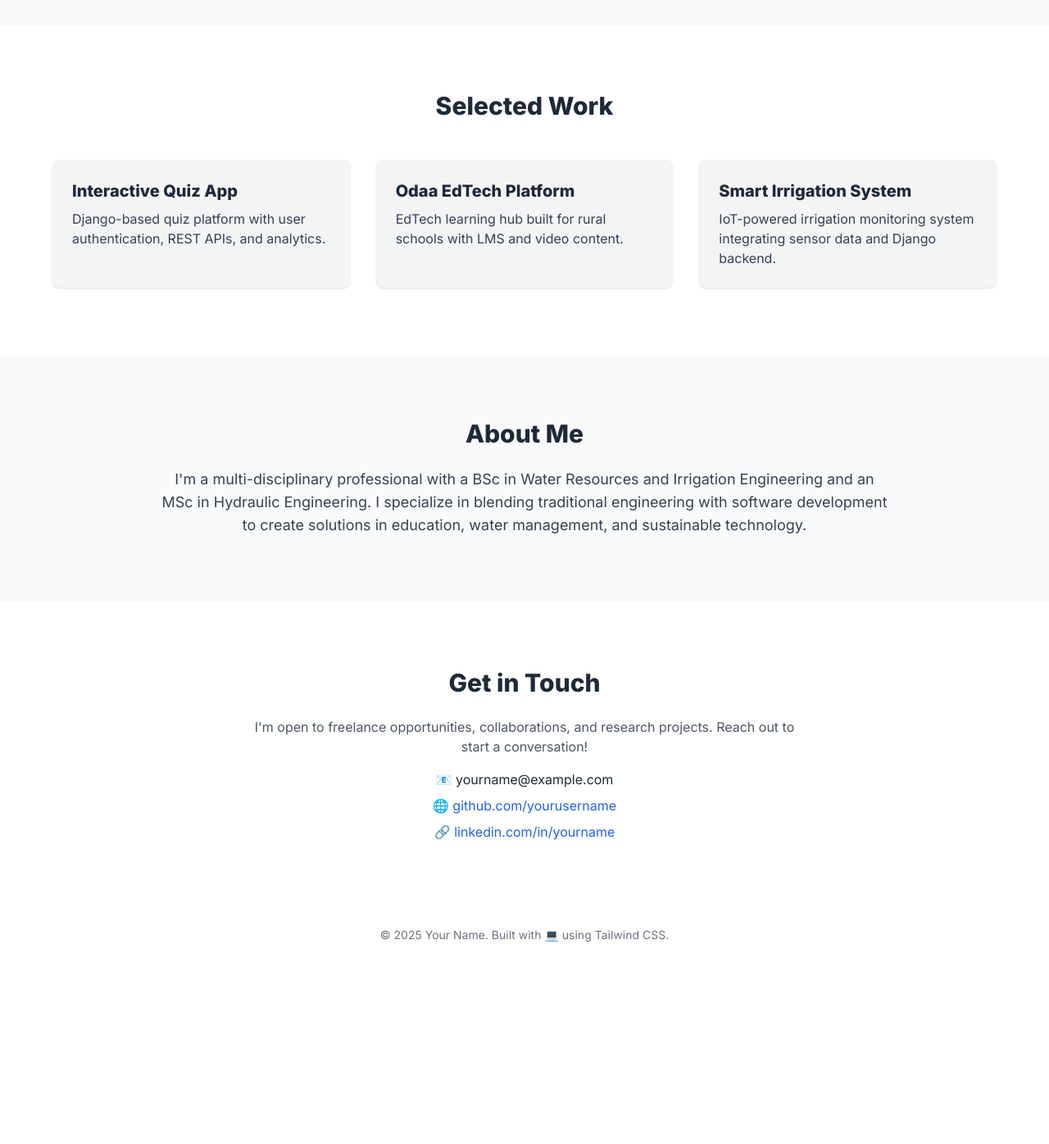
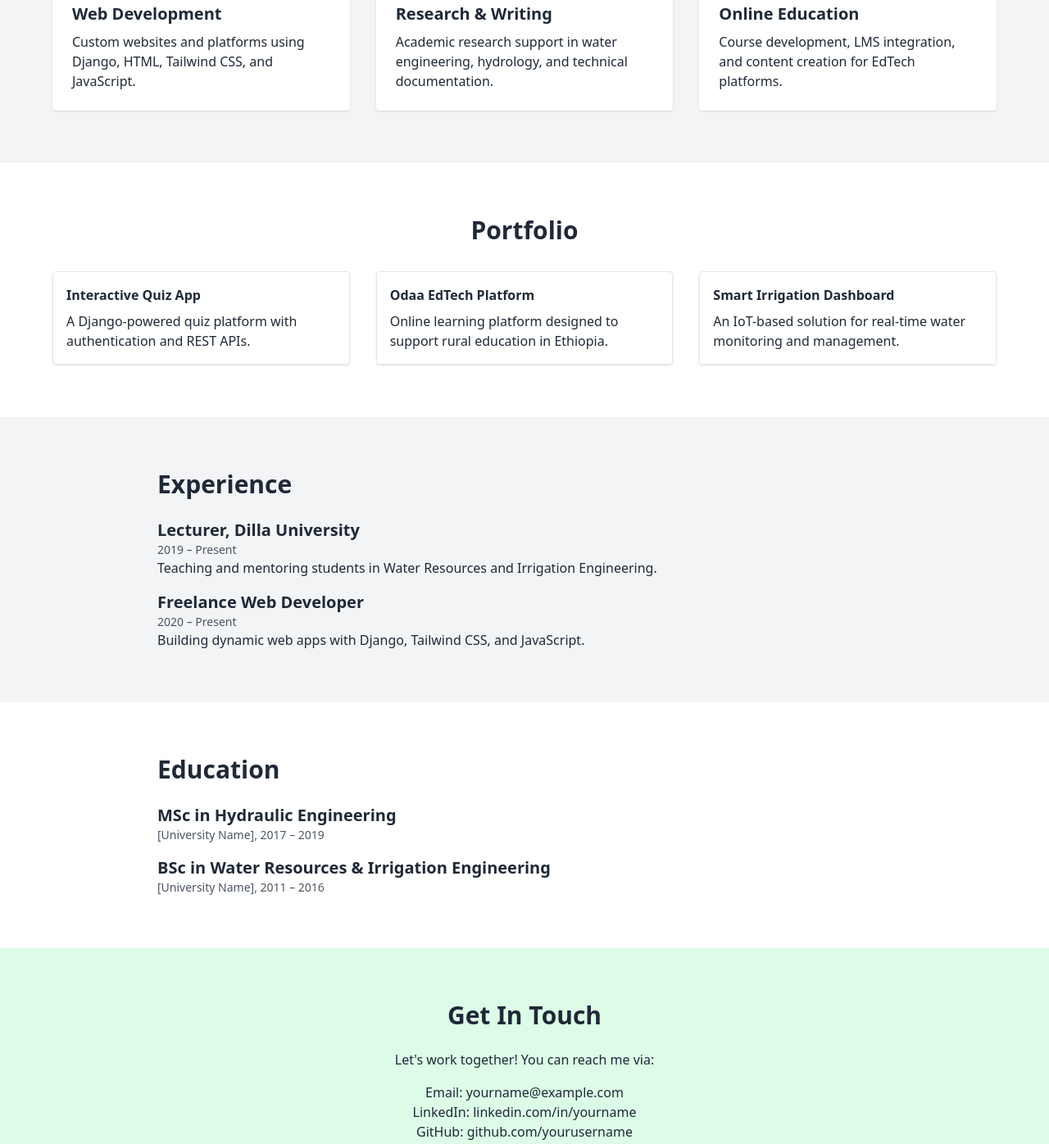
Before and after one commit to Agezadebelu/agezadebelu.github.io, a plain HTML site: page index.html in a window 1280 px wide. Shown: the part 769-2165 px from the top of the page at 82% size. Before the commit the page ends 1944 px from the top, so only its background shows below. Drawn offline with nearby package versions, Linux system fonts and the light colour scheme.

Commit message:
Update index.html

```diff
--- a/index.html
+++ b/index.html
@@ -3,72 +3,155 @@
 <head>
   <meta charset="UTF-8" />
   <meta name="viewport" content="width=device-width, initial-scale=1.0" />
-  <title>Your Name | Full-Stack Engineer & Researcher</title>
+  <title>Ageza Debelu | Full-Stack Engineer, Hydraulic Engineer and Researcher</title>
   <script src="https://cdn.tailwindcss.com"></script>
-  <link rel="preconnect" href="https://fonts.googleapis.com">
-  <link href="https://fonts.googleapis.com/css2?family=Inter:wght@400;600;800&display=swap" rel="stylesheet">
-  <style>
-    body {
-      font-family: 'Inter', sans-serif;
-    }
-  </style>
+  <script src="https://unpkg.com/@phosphor-icons/web"></script>
 </head>
-<body class="bg-white text-gray-800">
+<body class="bg-white text-gray-800 font-sans">
+  <!-- Navigation -->
+  <header class="bg-green-600 text-white shadow-md">
+    <div class="max-w-7xl mx-auto flex justify-between items-center p-4">
+      <div class="flex items-center space-x-4">
+        <img src="profile.jpg" alt="Profile" class="w-10 h-10 rounded-full" />
+        <h1 class="text-2xl font-bold">Ageza Debelu</h1>
+      </div>
+      <nav class="hidden md:block">
+        <ul class="flex space-x-6">
+          <li><a href="#about" class="hover:underline">About</a></li>
+          <li><a href="#services" class="hover:underline">Services</a></li>
+          <li><a href="#portfolio" class="hover:underline">Portfolio</a></li>
+          <li><a href="#experience" class="hover:underline">Experience</a></li>
+          <li><a href="#education" class="hover:underline">Education</a></li>
+          <li><a href="#contact" class="hover:underline">Contact</a></li>
+        </ul>
+      </nav>
+      <div class="md:hidden">
+        <button onclick="document.getElementById('mobile-menu').classList.toggle('hidden')">
+          <i class="ph ph-list text-2xl"></i>
+        </button>
+      </div>
+    </div>
+    <div id="mobile-menu" class="hidden md:hidden bg-green-700 px-4 py-2">
+      <ul class="space-y-2">
+        <li><a href="#about" class="block hover:underline">About</a></li>
+        <li><a href="#services" class="block hover:underline">Services</a></li>
+        <li><a href="#portfolio" class="block hover:underline">Portfolio</a></li>
+        <li><a href="#experience" class="block hover:underline">Experience</a></li>
+        <li><a href="#education" class="block hover:underline">Education</a></li>
+        <li><a href="#contact" class="block hover:underline">Contact</a></li>
+      </ul>
+    </div>
+  </header>
+
   <!-- Hero Section -->
-  <section class="min-h-screen flex items-center justify-center bg-gray-50 px-4">
-    <div class="max-w-3xl text-center">
-      <h1 class="text-5xl font-extrabold text-gray-900 leading-tight mb-4">Hi, I'm Your Name</h1>
-      <p class="text-xl text-gray-600 mb-6">Full-Stack Engineer & Researcher — solving real-world problems through code, innovation, and applied science.</p>
-      <div class="flex justify-center gap-4">
-        <a href="#projects" class="bg-gray-900 text-white px-6 py-2 rounded hover:bg-gray-700">View Projects</a>
-        <a href="#contact" class="border border-gray-800 text-gray-900 px-6 py-2 rounded hover:bg-gray-100">Contact</a>
-      </div>
+  <section class="bg-cover bg-center py-20 text-center text-white" style="background-image: url('hero-bg.jpg');">
+    <h2 class="text-4xl font-bold mb-4">Bridging Technology & Engineering</h2>
+    <p class="text-lg">Engineer | Web Developer | Researcher | Online Educator</p>
+    <div class="mt-6">
+      <a href="#portfolio" class="bg-green-600 text-white px-6 py-2 rounded hover:bg-green-700">View My Work</a>
     </div>
   </section>
 
-  <!-- Projects Section -->
-  <section id="projects" class="py-20 bg-white px-4">
+  <!-- About Section -->
+  <section id="about" class="py-16 max-w-4xl mx-auto px-4">
+    <h3 class="text-3xl font-semibold mb-4">About Me</h3>
+    <p>
+      I hold a BSc in Water Resources and Irrigation Engineering and an MSc in Hydraulic Engineering. I'm passionate about combining engineering with modern technology to develop smart solutions for education, agriculture, and sustainability.
+    </p>
+  </section>
+
+  <!-- Services Section -->
+  <section id="services" class="bg-gray-100 py-16 px-4">
     <div class="max-w-6xl mx-auto">
-      <h2 class="text-3xl font-bold mb-12 text-center">Selected Work</h2>
+      <h3 class="text-3xl font-semibold mb-8 text-center">Services</h3>
       <div class="grid md:grid-cols-3 gap-8">
-        <div class="bg-gray-100 p-6 rounded-lg shadow">
-          <h3 class="font-bold text-xl mb-2">Interactive Quiz App</h3>
-          <p class="text-gray-700">Django-based quiz platform with user authentication, REST APIs, and analytics.</p>
+        <div class="bg-white p-6 rounded shadow">
+          <h4 class="text-xl font-bold mb-2">Web Development</h4>
+          <p>Custom websites and platforms using Django, HTML, Tailwind CSS, and JavaScript.</p>
         </div>
-        <div class="bg-gray-100 p-6 rounded-lg shadow">
-          <h3 class="font-bold text-xl mb-2">Odaa EdTech Platform</h3>
-          <p class="text-gray-700">EdTech learning hub built for rural schools with LMS and video content.</p>
+        <div class="bg-white p-6 rounded shadow">
+          <h4 class="text-xl font-bold mb-2">Research & Writing</h4>
+          <p>Academic research support in water engineering, hydrology, and technical documentation.</p>
         </div>
-        <div class="bg-gray-100 p-6 rounded-lg shadow">
-          <h3 class="font-bold text-xl mb-2">Smart Irrigation System</h3>
-          <p class="text-gray-700">IoT-powered irrigation monitoring system integrating sensor data and Django backend.</p>
+        <div class="bg-white p-6 rounded shadow">
+          <h4 class="text-xl font-bold mb-2">Online Education</h4>
+          <p>Course development, LMS integration, and content creation for EdTech platforms.</p>
         </div>
       </div>
     </div>
   </section>
 
-  <!-- About Section -->
-  <section id="about" class="py-20 bg-gray-50 px-4">
-    <div class="max-w-4xl mx-auto text-center">
-      <h2 class="text-3xl font-bold mb-6">About Me</h2>
-      <p class="text-lg text-gray-700">I'm a multi-disciplinary professional with a BSc in Water Resources and Irrigation Engineering and an MSc in Hydraulic Engineering. I specialize in blending traditional engineering with software development to create solutions in education, water management, and sustainable technology.</p>
+  <!-- Portfolio Section -->
+  <section id="portfolio" class="py-16 px-4">
+    <div class="max-w-6xl mx-auto">
+      <h3 class="text-3xl font-semibold mb-8 text-center">Portfolio</h3>
+      <div class="grid md:grid-cols-3 gap-8">
+        <div class="border p-4 rounded shadow">
+          <h4 class="font-bold mb-2">Interactive Quiz App</h4>
+          <p>A Django-powered quiz platform with authentication and REST APIs.</p>
+        </div>
+        <div class="border p-4 rounded shadow">
+          <h4 class="font-bold mb-2">Odaa EdTech Platform</h4>
+          <p>Online learning platform designed to support rural education in Ethiopia.</p>
+        </div>
+        <div class="border p-4 rounded shadow">
+          <h4 class="font-bold mb-2">Smart Irrigation Dashboard</h4>
+          <p>An IoT-based solution for real-time water monitoring and management.</p>
+        </div>
+      </div>
+    </div>
+  </section>
+
+  <!-- Experience Section -->
+  <section id="experience" class="bg-gray-100 py-16 px-4">
+    <div class="max-w-4xl mx-auto">
+      <h3 class="text-3xl font-semibold mb-6">Experience</h3>
+      <ul class="space-y-4">
+        <li>
+          <h4 class="text-xl font-bold">Lecturer, Dilla University</h4>
+          <p class="text-sm text-gray-600">2019 – Present</p>
+          <p>Teaching and mentoring students in Water Resources and Irrigation Engineering.</p>
+        </li>
+        <li>
+          <h4 class="text-xl font-bold">Freelance Web Developer</h4>
+          <p class="text-sm text-gray-600">2020 – Present</p>
+          <p>Building dynamic web apps with Django, Tailwind CSS, and JavaScript.</p>
+        </li>
+      </ul>
+    </div>
+  </section>
+
+  <!-- Education Section -->
+  <section id="education" class="py-16 px-4">
+    <div class="max-w-4xl mx-auto">
+      <h3 class="text-3xl font-semibold mb-6">Education</h3>
+      <ul class="space-y-4">
+        <li>
+          <h4 class="text-xl font-bold">MSc in Hydraulic Engineering</h4>
+          <p class="text-sm text-gray-600">[University Name], 2017 – 2019</p>
+        </li>
+        <li>
+          <h4 class="text-xl font-bold">BSc in Water Resources & Irrigation Engineering</h4>
+          <p class="text-sm text-gray-600">[University Name], 2011 – 2016</p>
+        </li>
+      </ul>
     </div>
   </section>
 
   <!-- Contact Section -->
-  <section id="contact" class="py-20 px-4 bg-white">
-    <div class="max-w-2xl mx-auto text-center">
-      <h2 class="text-3xl font-bold mb-6">Get in Touch</h2>
-      <p class="text-gray-600 mb-4">I'm open to freelance opportunities, collaborations, and research projects. Reach out to start a conversation!</p>
-      <p class="mb-2">📧 yourname@example.com</p>
-      <p class="mb-2">🌐 <a href="https://github.com/yourusername" class="text-blue-600 hover:underline">github.com/yourusername</a></p>
-      <p>🔗 <a href="https://linkedin.com/in/yourname" class="text-blue-600 hover:underline">linkedin.com/in/yourname</a></p>
+  <section id="contact" class="bg-green-100 py-16 px-4">
+    <div class="max-w-4xl mx-auto text-center">
+      <h3 class="text-3xl font-semibold mb-6">Get In Touch</h3>
+      <p class="mb-4">Let's work together! You can reach me via:</p>
+      <p>Email: yourname@example.com</p>
+      <p>LinkedIn: linkedin.com/in/yourname</p>
+      <p>GitHub: github.com/yourusername</p>
     </div>
   </section>
 
   <!-- Footer -->
-  <footer class="text-center py-6 text-gray-500 text-sm">
-    <p>&copy; 2025 Your Name. Built with 💻 using Tailwind CSS.</p>
+  <footer class="bg-green-600 text-white text-center py-4">
+    <p>&copy; 2025 Your Name. All rights reserved.</p>
   </footer>
 </body>
 </html>
```
